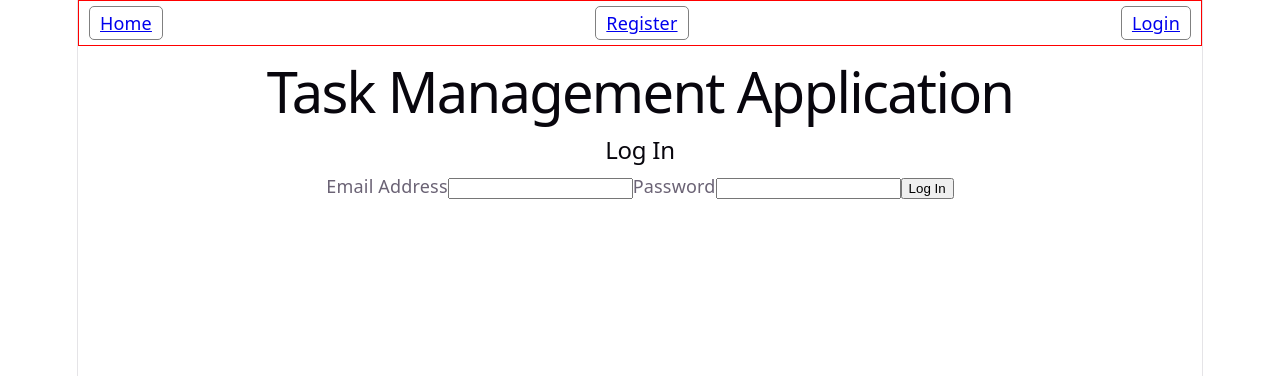
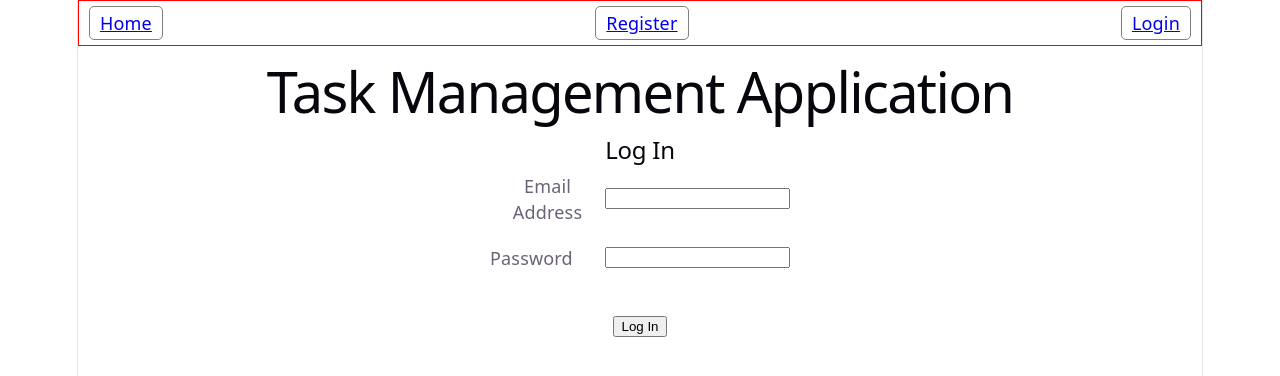
Before and after one commit to roryjarrard/tasks-react, a React app: page /login in a window 1280 px wide. Shown: the top 376 px of the page. Built offline with nearby package versions, Linux system fonts and the light colour scheme; the HTML template or start-up script is replaced by a standard one.

Commit message:
styling update

```diff
--- a/src/components/LoginForm.jsx
+++ b/src/components/LoginForm.jsx
@@ -1,4 +1,6 @@
 import { useState } from 'react'
+
+import '../styles/form.css'
 
 function LoginForm({ onLogin }) {
     const [email, setEmail] = useState('')
@@ -25,6 +27,7 @@ function LoginForm({ onLogin }) {
     }
     return (
         <form onSubmit={handleSubmit}>
+            <div className="form-group">
                 <label htmlFor="email">Email Address</label>
                 <input
                     id="email"
@@ -33,7 +36,9 @@ function LoginForm({ onLogin }) {
                     value={email}
                     onChange={(event) => setEmail(event.target.value)}
                 />
+            </div>
 
+            <div className="form-group">
                 <label htmlFor="password">Password</label>
                 <input
                     type="password"
@@ -42,12 +47,17 @@ function LoginForm({ onLogin }) {
                     value={password}
                     onChange={(event) => setPassword(event.target.value)}
                 />
+            </div>
 
+            <div className='form-errors'>
                 {errorMessage && <p>{errorMessage}</p>}
+            </div>
 
+            <div className='form-actions'>
                 <button type="submit" disabled={isSubmitting}>
                     {isSubmitting ? 'Logging in...' : 'Log In'}
                 </button>
+            </div>
         </form>
     )
 }
--- /dev/null
+++ b/src/styles/form.css
@@ -0,0 +1,15 @@
+form {
+    display: flex;
+    flex-direction: column;
+    align-items: center;
+    justify-content: flex-start;
+    gap: 20px;
+}
+
+form .form-group {
+    width: 300px;
+    display: flex;
+    flex-direction: row;
+    align-items: center;
+    justify-content: space-between;
+}
```
Lines whose indentation alone changed are shown as unchanged.
